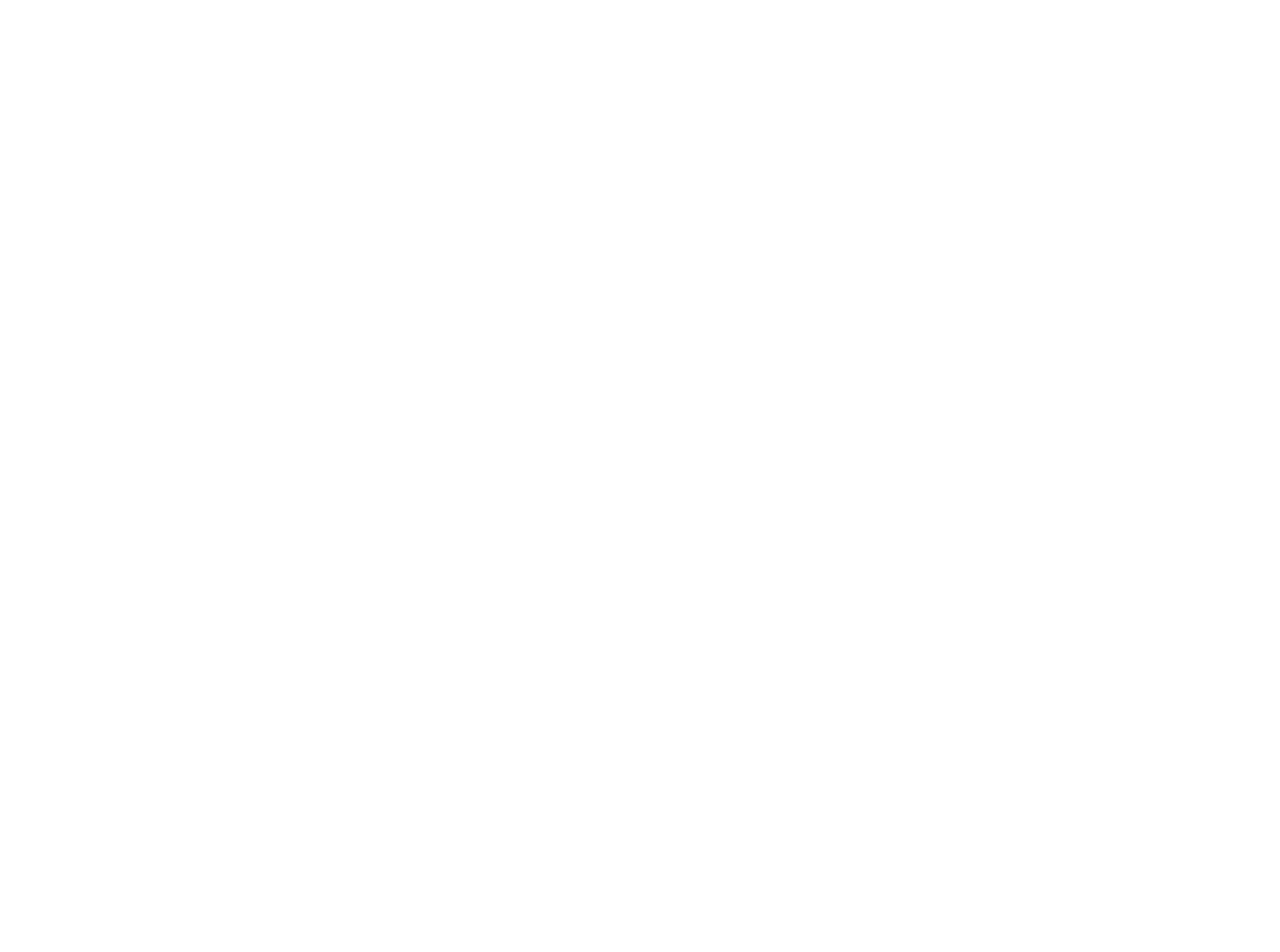
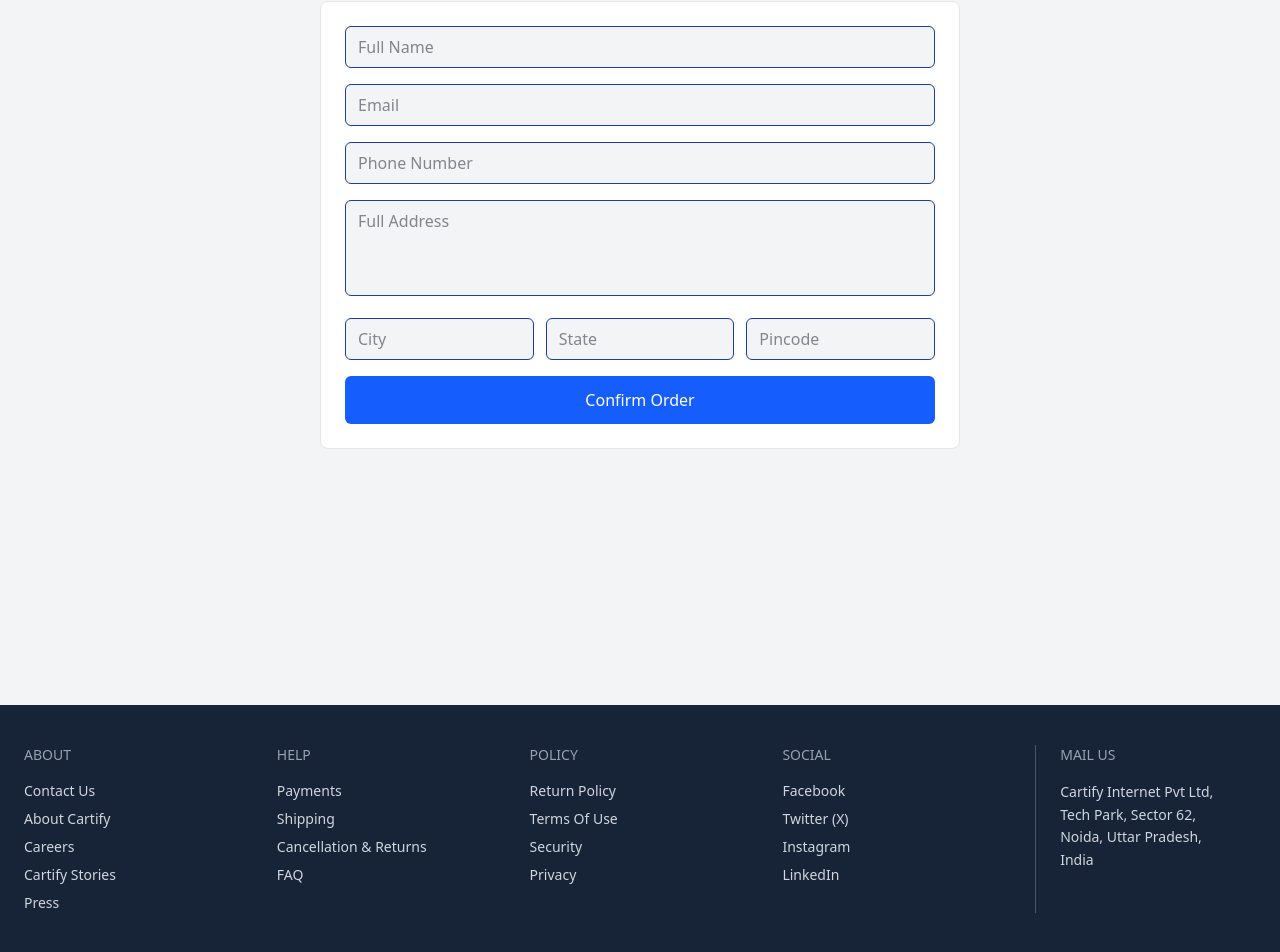
Before and after one commit to Avinash-kumar-0690/e-commerce, a React (Vite) app: page /checkout in a window 1280 px wide. Before the commit this address had no page. Shown: the part 196-1148 px from the top of the page. Before the commit the page ends 800 px from the top, so only its background shows below. Built offline with nearby package versions, Linux system fonts and the light colour scheme.

Commit message:
Refactor checkout and optimize routing

```diff
--- a/src/app/routes.tsx
+++ b/src/app/routes.tsx
@@ -1,14 +1,35 @@
-import { createBrowserRouter } from 'react-router-dom'
-import MainLayout from '../layout/MainLayout'
-import Home from '../pages/Home'
-import Contact from '../pages/Contact'
-import Cart from '../features/cart/Cart'
-import SearchResults from '../features/products/search/SearchResults'
-import ProductCategory from '../features/products/ProductCategory'
-import ProductDetails from '../features/products/ProductDetails'
-import PlaceOrder from '../features/PlaceOrder'
-import OrderSuccess from '../features/OrderSuccess'
+import { createBrowserRouter } from "react-router-dom";
+import { lazy, Suspense, type JSX } from "react";
+import MainLayout from "../layout/MainLayout";
 
+// Lazy pages
+const Home = lazy(() => import("../pages/Home"));
+const Contact = lazy(() => import("../pages/Contact"));
+const Checkout = lazy(() => import("../pages/Checkout"));
+
+// Lazy features
+const Cart = lazy(() => import("../features/cart/Cart"));
+const ProductCategory = lazy(
+  () => import("../features/products/ProductCategory")
+);
+const ProductDetails = lazy(
+  () => import("../features/products/ProductDetails")
+);
+const SearchResults = lazy(
+  () => import("../features/products/search/SearchResults")
+);
+const OrderSuccess = lazy(
+  () => import("../features/checkout/OrderSuccess")
+);
+const OrderSummary = lazy(
+  () => import("../features/checkout/OrderSummary")
+);
+
+const withSuspense = (element:JSX.Element) => (
+  <Suspense fallback={<div>Loading...</div>}>
+    {element}
+  </Suspense>
+);
 
 export const router = createBrowserRouter([
   {
@@ -16,46 +37,45 @@
     children: [
       {
         index: true,
-                element: <Home />
+        element: withSuspense(<Home />),
       },
       {
         path: "contact",
-                element: <Contact />
+        element: withSuspense(<Contact />),
       },
       {
         path: "cart",
-                element: <Cart />
-
+        element: withSuspense(<Cart />),
       },
       {
-                path: "place-order",
-                element: <PlaceOrder />
-
+        path: "checkout",
+        element: withSuspense(<Checkout />),
+      },
+      {
+        path: "order-summary",
+        element: withSuspense(<OrderSummary />),
       },
       {
         path: "order-success",
-                element: <OrderSuccess />
-
+        element: withSuspense(<OrderSuccess />),
       },
       {
         path: "products",
         children: [
           {
             path: "category/:category",
-                        element:<ProductCategory />
+            element: withSuspense(<ProductCategory />),
           },
           {
             path: "product/:id",
-                        element:<ProductDetails />
+            element: withSuspense(<ProductDetails />),
           },
-
           {
             path: "search",
-                        element:<SearchResults />
-                    },
-                ],
-
+            element: withSuspense(<SearchResults />),
           },
         ],
       },
-])
+    ],
+  },
+]);
--- a/src/components/Footer.tsx
+++ b/src/components/Footer.tsx
@@ -1,10 +1,80 @@
-
 const Footer = () => {
   return (
-    <div className="relative bottom-0">
-      THis is Footer.
-    </div>
-  )
-}
+    <footer className="bg-[#172337] text-gray-300">
+      {/* Top Section */}
+      <div className="max-w-7xl mx-auto px-6 py-10 grid grid-cols-2 sm:grid-cols-3 md:grid-cols-5 gap-8 text-sm">
 
-export default Footer
+        {/* About */}
+        <div>
+          <h3 className="text-gray-400 uppercase mb-4">About</h3>
+          <ul className="space-y-2">
+            <li>Contact Us</li>
+            <li>About Cartify</li>
+            <li>Careers</li>
+            <li>Cartify Stories</li>
+            <li>Press</li>
+          </ul>
+        </div>
+
+        {/* Help */}
+        <div>
+          <h3 className="text-gray-400 uppercase mb-4">Help</h3>
+          <ul className="space-y-2">
+            <li>Payments</li>
+            <li>Shipping</li>
+            <li>Cancellation & Returns</li>
+            <li>FAQ</li>
+          </ul>
+        </div>
+
+        {/* Policy */}
+        <div>
+          <h3 className="text-gray-400 uppercase mb-4">Policy</h3>
+          <ul className="space-y-2">
+            <li>Return Policy</li>
+            <li>Terms Of Use</li>
+            <li>Security</li>
+            <li>Privacy</li>
+          </ul>
+        </div>
+
+        {/* Social */}
+        <div>
+          <h3 className="text-gray-400 uppercase mb-4">Social</h3>
+          <ul className="space-y-2">
+            <li>Facebook</li>
+            <li>Twitter (X)</li>
+            <li>Instagram</li>
+            <li>LinkedIn</li>
+          </ul>
+        </div>
+
+        {/* Address */}
+        <div className="md:border-l md:border-gray-600 md:pl-6 col-span-2 md:col-span-1">
+          <h3 className="text-gray-400 uppercase mb-4">Mail Us</h3>
+          <p className="text-sm leading-relaxed">
+            Cartify Internet Pvt Ltd,<br />
+            Tech Park, Sector 62,<br />
+            Noida, Uttar Pradesh,<br />
+            India
+          </p>
+        </div>
+      </div>
+
+      {/* Bottom Section */}
+      <div className="border-t border-gray-600">
+        <div className="max-w-7xl mx-auto px-6 py-4 flex flex-col sm:flex-row items-center justify-between text-sm">
+          <p>© {new Date().getFullYear()} Cartify. All rights reserved.</p>
+          <div className="flex gap-4 mt-2 sm:mt-0">
+            <span>Become a Seller</span>
+            <span>Advertise</span>
+            <span>Gift Cards</span>
+            <span>Help Center</span>
+          </div>
+        </div>
+      </div>
+    </footer>
+  );
+};
+
+export default Footer;
--- a/src/components/sections/CategorySectionHome.tsx
+++ b/src/components/sections/CategorySectionHome.tsx
@@ -26,12 +26,12 @@
    navigate(`/products/category/${category}`);
   };
   return (
-    <section ref={ref} key={category} className="px-8" onClick={navigateCategory}>
+    <section ref={ref} key={category} className="px-8 xs:max-sm:p-2" onClick={navigateCategory}>
       <h2 className="text-xl font-semibold mb-4 text-gray-800 dark:text-gray-100 capitalize">
         {category}
       </h2>
 
-      <div className="grid grid-cols-2 sm:grid-cols-3 md:grid-cols-4 gap-6">
+      <div className="grid grid-cols-2 sm:grid-cols-3 md:grid-cols-4 gap-6 xs:max-sm:gap-2">
         {categoriesQuery?.data?.products?.map((product: any) => (
           <ProductCard
             key={product.id}
--- a/src/features/cart/Cart.tsx
+++ b/src/features/cart/Cart.tsx
@@ -30,7 +30,7 @@
       alert("Select at least one item");
       return;
     }
-    navigate("/place-order", { state: { items: selectedItems } });
+    navigate("/Order-summary", { state: { items: selectedItems } });
   };
 
   return (
@@ -135,7 +135,7 @@
             className="w-full mt-4 bg-orange-600 hover:bg-orange-700
              text-white py-3 rounded text-sm sm:text-base"
           >
-            Place Order
+            Order Summary
           </button>
 
           <button
--- /dev/null
+++ b/src/features/checkout/CheckoutForm.tsx
@@ -0,0 +1,175 @@
+import { useReducer } from "react";
+import { useNavigate } from "react-router-dom";
+
+type State = {
+  fullName: string;
+  email: string;
+  phone: string;
+  address: string;
+  city: string;
+  state: string;
+  pincode: string;
+  error: string;
+};
+
+type Action =
+  | { type: "CHANGE_FIELD"; field: keyof State; value: string }
+  | { type: "SET_ERROR"; value: string }
+  | { type: "RESET" };
+
+const initialState: State = {
+  fullName: "",
+  email: "",
+  phone: "",
+  address: "",
+  city: "",
+  state: "",
+  pincode: "",
+  error: "",
+};
+
+function reducer(state: State, action: Action): State {
+  switch (action.type) {
+    case "CHANGE_FIELD":
+      return {
+        ...state,
+        [action.field]: action.value,
+        error: "",
+      };
+    case "SET_ERROR":
+      return { ...state, error: action.value };
+    case "RESET":
+      return initialState;
+    default:
+      return state;
+  }
+}
+
+const CheckoutForm = () => {
+  const [state, dispatch] = useReducer(reducer, initialState);
+  const navigate = useNavigate();
+
+  const handleChange = (
+    e: React.ChangeEvent<HTMLInputElement | HTMLTextAreaElement>,
+  ) => {
+    dispatch({
+      type: "CHANGE_FIELD",
+      field: e.target.name as keyof State,
+      value: e.target.value,
+    });
+  };
+
+  const handleSubmit = (e: React.FormEvent) => {
+    e.preventDefault();
+
+    // Brutal validation (minimum required)
+    if (!state.fullName || !state.phone || !state.address) {
+      dispatch({
+        type: "SET_ERROR",
+        value: "Name, phone, and address are required",
+      });
+      return;
+    }
+
+    navigate("/order-success");
+    console.log("Checkout data:", state);
+    // placeOrder(state) or navigate("/payment")
+  };
+
+  return (
+    <div className="min-h-screen bg-gray-100 dark:bg-gray-950 text-gray-900 dark:text-gray-100">
+      <div className="max-w-2xl mx-auto px-4 py-10">
+        <h1 className="text-2xl font-semibold mb-6">Checkout Details</h1>
+
+        <form
+          onSubmit={handleSubmit}
+          className="bg-white dark:bg-gray-900 border border-gray-200 dark:border-gray-800 rounded-lg p-4 ss:p-6 space-y-4"
+        >
+          {state.error && (
+            <p className="text-red-500 text-xs ss:text-sm">{state.error}</p>
+          )}
+
+          {/* Full Name */}
+          <input
+            name="fullName"
+            placeholder="Full Name"
+            value={state.fullName}
+            onChange={handleChange}
+            className="input"
+          />
+
+          {/* Email */}
+          <input
+            name="email"
+            type="email"
+            placeholder="Email"
+            value={state.email}
+            onChange={handleChange}
+            className="input"
+          />
+
+          {/* Phone */}
+          <input
+            name="phone"
+            placeholder="Phone Number"
+            value={state.phone}
+            onChange={handleChange}
+            className="input"
+          />
+
+          {/* Address – FULL WIDTH */}
+          <textarea
+            name="address"
+            placeholder="Full Address"
+            value={state.address}
+            onChange={handleChange}
+            className="input h-24 resize-none"
+          />
+
+          {/* City / State / Pincode */}
+          <div className="grid grid-cols-1 ss:grid-cols-2 sm:grid-cols-3 gap-3">
+            <input
+              name="city"
+              placeholder="City"
+              value={state.city}
+              onChange={handleChange}
+              className="input"
+            />
+            <input
+              name="state"
+              placeholder="State"
+              value={state.state}
+              onChange={handleChange}
+              className="input"
+            />
+            <input
+              name="pincode"
+              placeholder="Pincode"
+              value={state.pincode}
+              onChange={handleChange}
+              className="input"
+            />
+          </div>
+
+          <button
+            type="submit"
+            className="
+      w-full
+      bg-blue-600 hover:bg-blue-700
+      text-white
+      py-3
+      text-sm ss:text-base
+      rounded-md
+      font-medium
+      transition
+    "
+          >
+            Confirm Order
+          </button>
+        </form>
+      </div>
+    </div>
+  );
+};
+
+export default CheckoutForm;
--- a/src/features/OrderSuccess.tsx
+++ b/src/features/checkout/OrderSuccess.tsx
@@ -1,4 +1,14 @@
+import { useEffect } from "react";
+import { useNavigate } from "react-router";
+
 const OrderSuccess = () => {
+  const navigate = useNavigate()
+  useEffect(() => {
+    setTimeout(() => {
+      navigate("/")
+      console.log("It's working..")
+    },2000)
+  },[])
   return (
     <div className="min-h-screen flex items-center justify-center bg-gray-50 dark:bg-black">
       <div className="bg-white dark:bg-gray-900 border dark:border-gray-700 p-10 rounded text-center">
--- a/src/features/PlaceOrder.tsx
+++ b/src/features/checkout/OrderSummary.tsx
@@ -1,6 +1,6 @@
 import { useLocation, useNavigate } from "react-router-dom";
 
-const PlaceOrder = () => {
+const OrderSummaary = () => {
   const { state } = useLocation();
   const navigate = useNavigate();
 
@@ -20,14 +20,14 @@
   );
 
   return (
-    <div className="min-h-screen bg-gray-100 py-10">
-      <div className="w-8/12 mx-auto bg-white p-6 rounded">
+    <div className="min-h-screen bg-gray-100 py-10 dark:bg-black">
+      <div className="w-8/12 mx-auto bg-white p-6 dark:bg-black  rounded">
         <h1 className="text-xl font-bold mb-4">Order Summary</h1>
 
         {items.map((item: any) => (
           <div
             key={item.id}
-            className="flex justify-between border-b py-2"
+            className="flex justify-between border-b py-2  dark:bg-gray-900 dark:border-gray-700"
           >
             <div>
               <img src={item.thumbnail} alt="This the product image in place order" width="50" height="50" />
@@ -49,15 +49,14 @@
         <button
           className="w-full mt-6 bg-green-600 text-white py-3 rounded"
           onClick={() => {
-            alert("Order placed successfully");
-            navigate("/");
+            navigate("/checkout");
           }}
         >
-          Confirm Order
+          Place Order
         </button>
       </div>
     </div>
   );
 };
 
-export default PlaceOrder;
+export default OrderSummaary;
--- a/src/features/products/ProductDetails.tsx
+++ b/src/features/products/ProductDetails.tsx
@@ -44,11 +44,10 @@
   // handle adding cart items
   const handleCart = () => {
     dispatch(addToCart(product));
-    navigate("/cart");
   };
 
   const handleBuyNow = () => {
-    navigate("/place-order", {
+    navigate("/order-summary", {
       state: {
         items: [
           {
@@ -56,6 +55,7 @@
             title: product.title,
             price: product.price,
             quantity: 1,
+            thumbnail:product.thumbnail
           },
         ],
       },
--- a/src/index.css
+++ b/src/index.css
@@ -6,9 +6,9 @@
     0 4px 4px rgba(0, 0, 0, 0.11), 0 8px 8px rgba(0, 0, 0, 0.11);
   --shadow-mode-dark:
     0 1px 1px #464242, 0 2px 2px #464242, 0 4px 4px #464242, 0 4px 4px #464242;
-  --breakpoint-xs: 22.5rem;  /*360px */
-  --breakpoint-ss: 30rem;     /*480px */
-  --breakpoint-base: 0;     /*0px */
+  --breakpoint-xs: 22.5rem; /*360px */
+  --breakpoint-ss: 30rem; /*480px */
+  --breakpoint-base: 0; /*0px */
 }
 
 html,
@@ -26,3 +26,13 @@
   background-color: #d4d9df;
   color: #000000;
 }
+.input {
+  @apply w-full
+  rounded-md
+  border border-blue-800 dark:border-white
+  bg-gray-100 dark:bg-gray-800
+  text-gray-900 dark:text-gray-100
+  px-3 py-2
+  text-sm ss:text-base
+  focus:outline-none focus:ring-2 focus:ring-blue-500;
+}
--- /dev/null
+++ b/src/pages/Checkout.tsx
@@ -0,0 +1,13 @@
+import CheckoutForm from "../features/checkout/CheckoutForm"
+
+
+
+const Checkout = () => {
+  return (
+    <>
+    <CheckoutForm />
+    </>
+  )
+}
+
+export default Checkout
```
Lines whose indentation alone changed are shown as unchanged.
